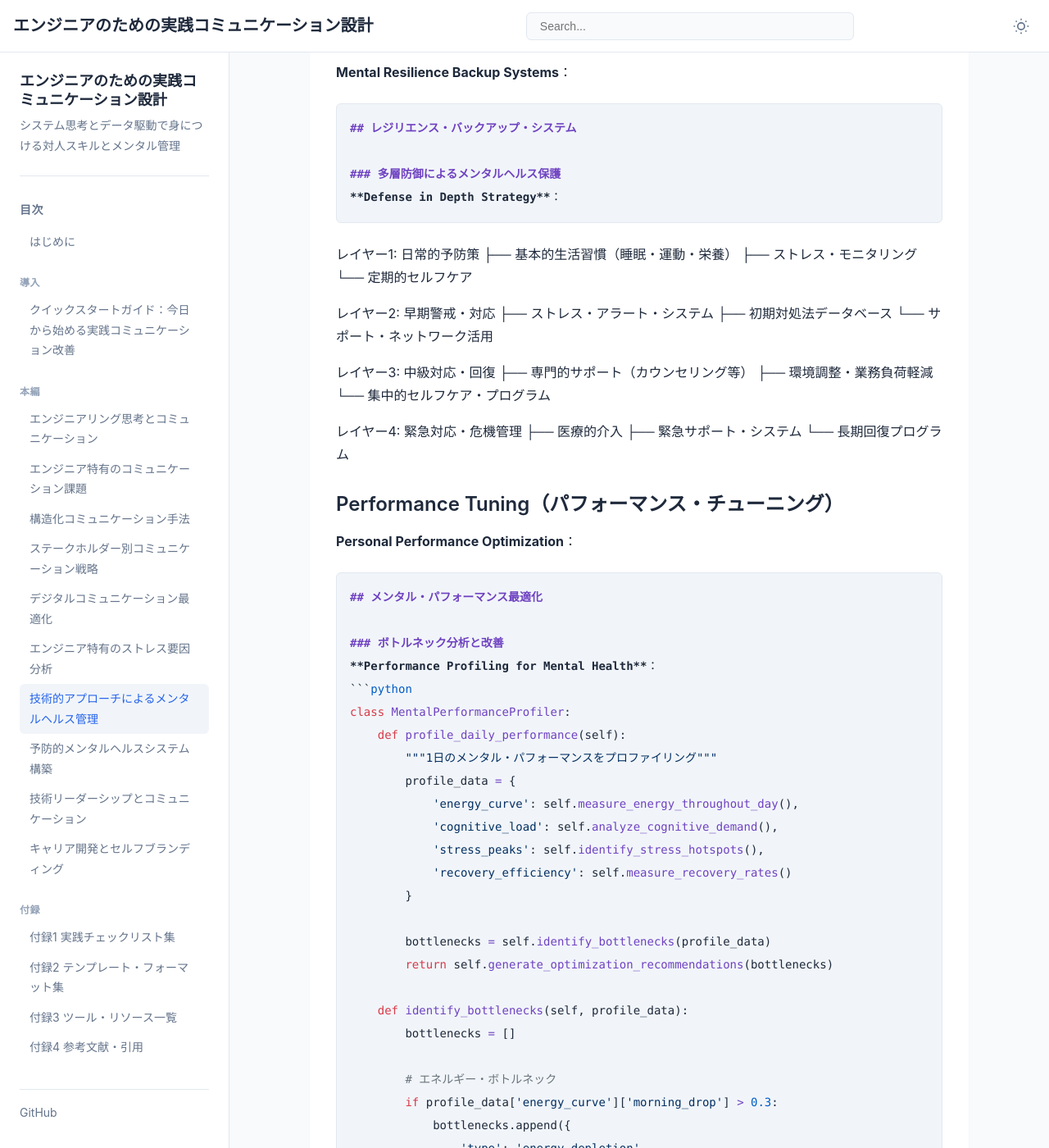
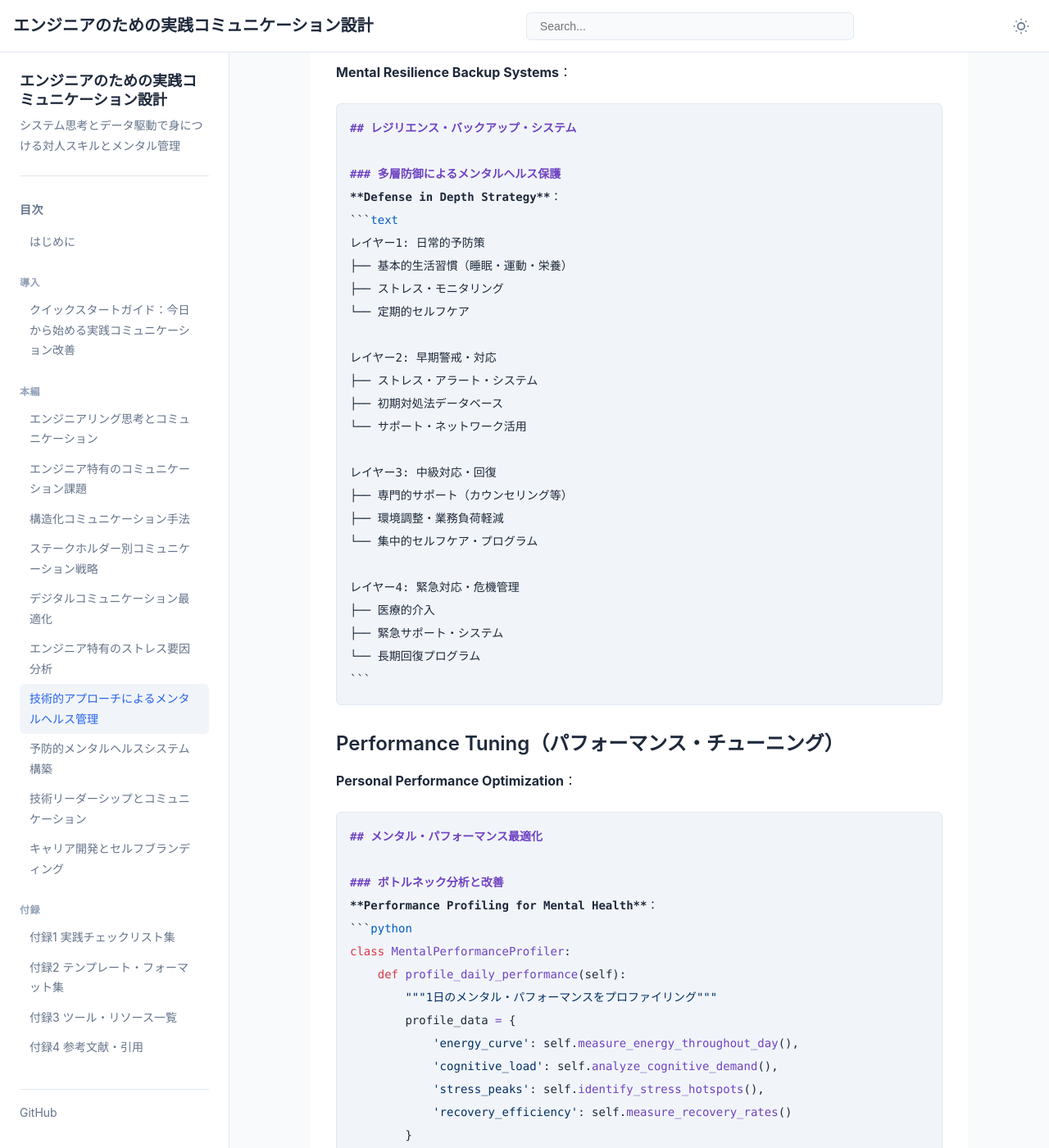
Before and after one commit to itdojp/IT-engineer-communication-book, a Jekyll site: the page built from docs/chapter-technical-mental-health/index.md, in a window 1280 px wide and 1400 px high, scrolled down 18151 px. Shown: the whole window at 82% size. Built offline with Jekyll 4.4.1, drawn with Linux system fonts in a browser that asks for light colours.

Commit message:
docs: fix nested fences in mental health chapter

`````diff
--- a/docs/chapter-technical-mental-health/index.md
+++ b/docs/chapter-technical-mental-health/index.md
@@ -812,12 +812,12 @@ class MentalHealthIncident:
 
 **Mental Resilience Backup Systems**：
 
-```markdown
+````markdown
 ## レジリエンス・バックアップ・システム
 
 ### 多層防御によるメンタルヘルス保護
 **Defense in Depth Strategy**：
-```
+```text
 レイヤー1: 日常的予防策
 ├── 基本的生活習慣（睡眠・運動・栄養）
 ├── ストレス・モニタリング
@@ -837,6 +837,8 @@ class MentalHealthIncident:
 ├── 医療的介入
 ├── 緊急サポート・システム
 └── 長期回復プログラム
+```
+````
 
 ### Performance Tuning（パフォーマンス・チューニング）
 
`````
Also changed, not shown: src/chapter-technical-mental-health/index.md (+4 -2 lines).
